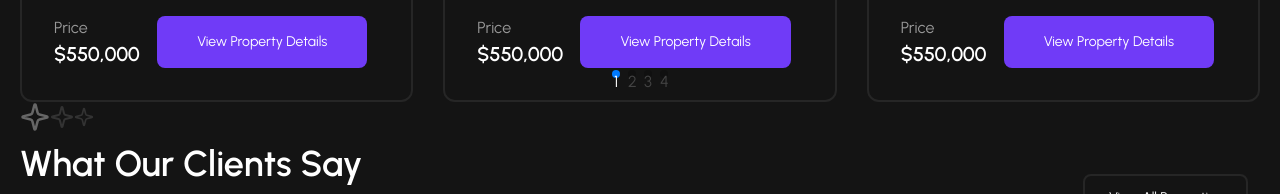
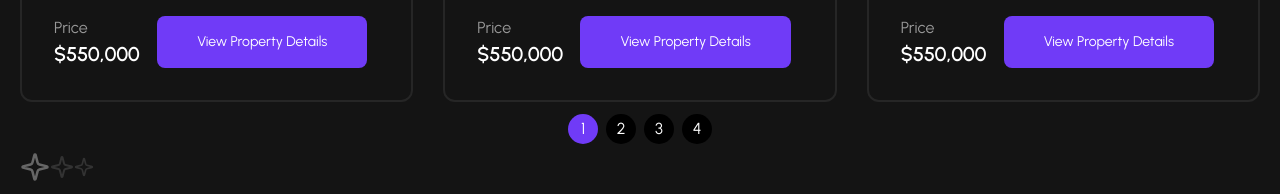
Before and after one commit to Ahmedatia99/Estatein, a React (Vite) app: page / in a window 1280 px wide. Shown: the part 1624-1818 px from the top of the page. Built offline with nearby package versions, Linux system fonts and the light colour scheme.

Commit message:
add bullet by swiper

```diff
--- a/src/assets/style/import/global.css
+++ b/src/assets/style/import/global.css
@@ -21,7 +21,21 @@
   .shaow{
     text-shadow: 0px 4px 4px #0000007d;
   }
+  /* swiper in HotelCard component */
+.swiper-pagination {
+  position: relative !important;
+  margin-top: 20px;
+}
+.swiper-pagination-bullet-active{
+  background-color: theme("colors.purple") !important;
 
+}
+.swiper-pagination-bullet{
+  width: 30px !important;
+  height: 30px !important;
+  padding-top: 3px;
+  opacity: 1 !important;
+}
   @keyframes show {
     from {
       transform: translateX(400px);
--- a/src/components/atoms/HotelCard.jsx
+++ b/src/components/atoms/HotelCard.jsx
@@ -5,29 +5,50 @@ import { FaBath } from "react-icons/fa";
 import { HiMiniBuildingOffice } from "react-icons/hi2";
 import { Button } from "./Button/Button.tsx";
 import { Swiper, SwiperSlide } from "swiper/react";
+import "../../assets/style/main.css";
 
 import "swiper/css";
 import "swiper/css/pagination";
-
 import { Pagination } from "swiper/modules";
 
 export default function HotelCard() {
   const pagination = {
     clickable: true,
     renderBullet: function (index, className) {
-      return '<span class="' + className + '">' + (index + 1) + "</span>";
+      return '<span class="' + className + '">' + (index + 1) + '</span>';
     },
   };
-
   return (
     <section className="container mx-auto">
       <Swiper
         slidesPerView={3}
-        spaceBetween={30}
-
+        spaceBetween={10}
         pagination={pagination}
         modules={[Pagination]}
         className="mySwiper"
+
+        breakpoints={{
+          320: {
+            slidesPerView: 1,
+            spaceBetween: 20,
+          },
+          420: {
+            slidesPerView: 1,
+            spaceBetween: 20,
+          },
+          768: {
+            slidesPerView: 2,
+            spaceBetween: 30,
+          },
+          1025: {
+            slidesPerView: 3,
+            spaceBetween: 30,
+          },
+          12769: {
+            slidesPerView: 3,
+            spaceBetween: 30,
+          },
+        }}
       >
         {data.map((el) => {
           return (
```
